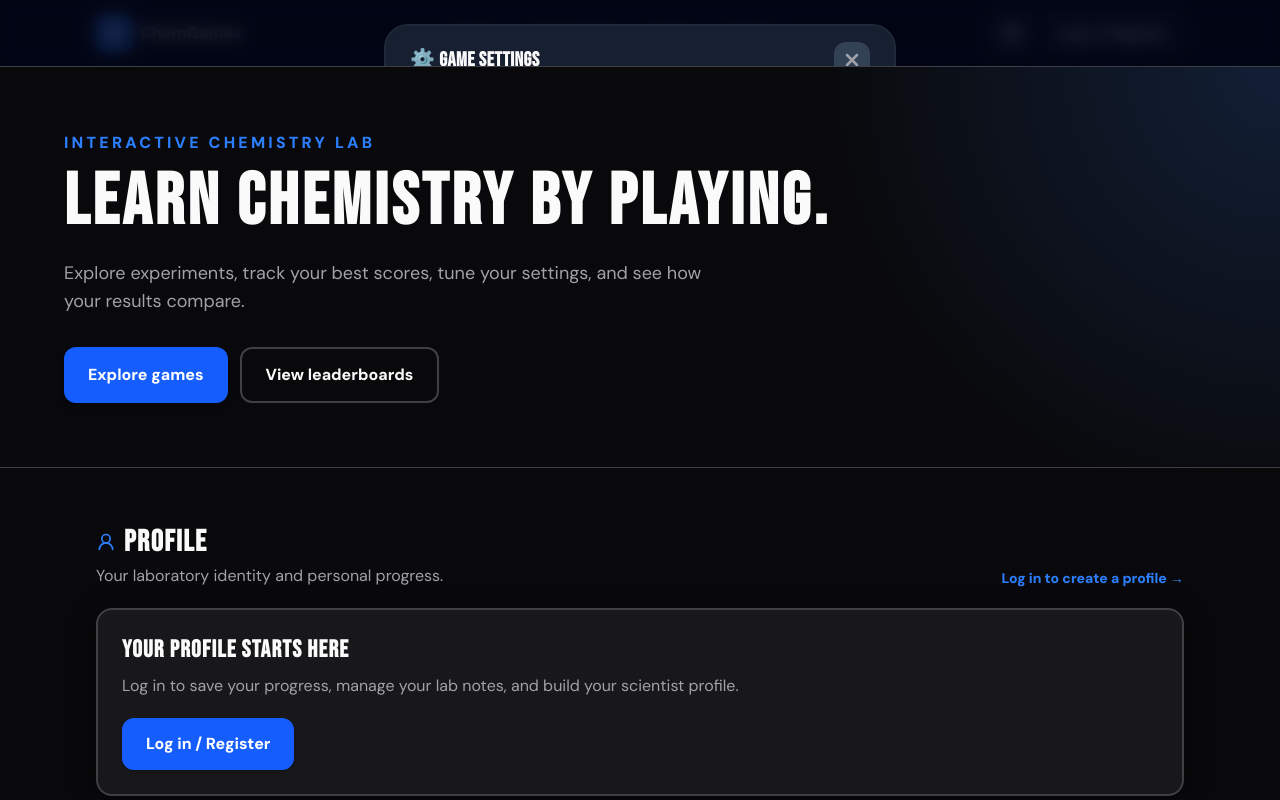
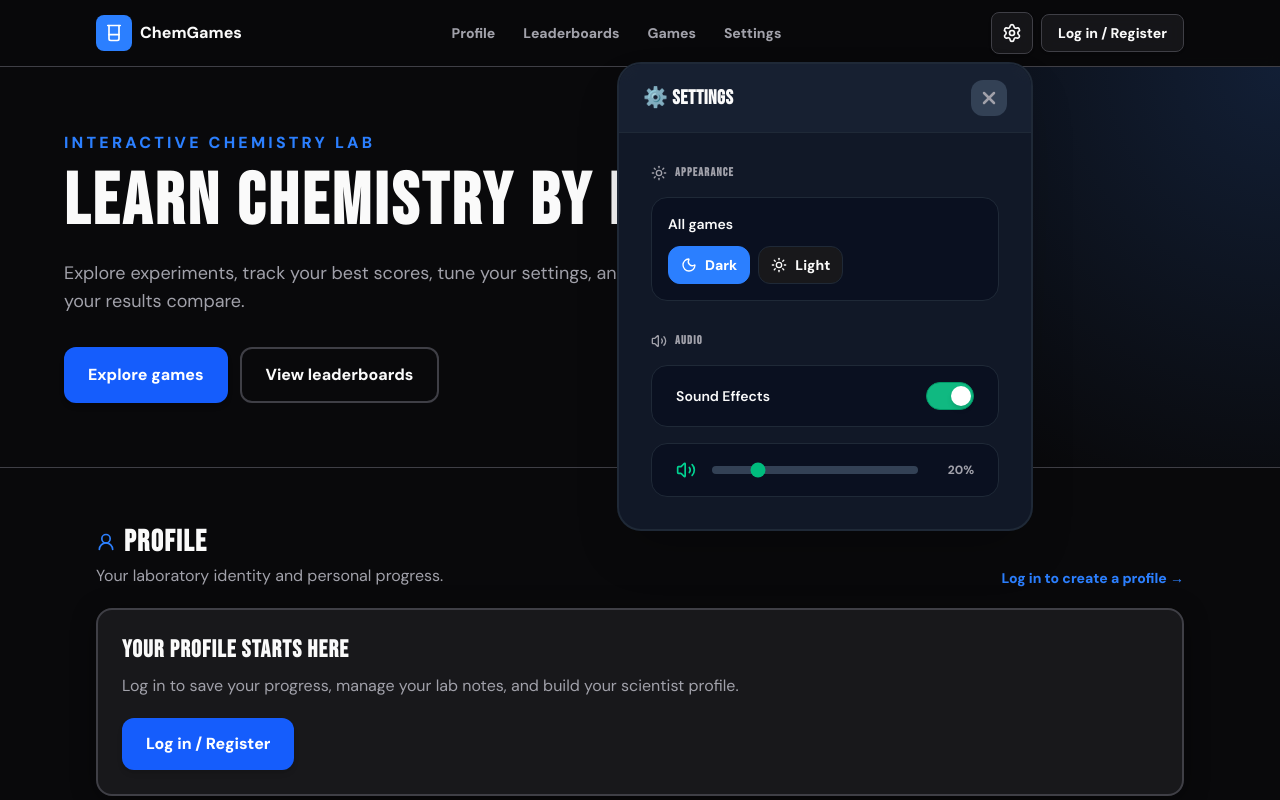
Before and after one commit to StellaSlad-Appian/chem-games, a Next.js app: page / in a window 1280 px wide. Both pictures are taken after a click on the button "Open general settings". Shown: the top 800 px of the page. Built offline with nearby package versions, Linux system fonts and the light colour scheme; no server answers.

Commit message:
fixed issue with global settings popup

```diff
--- a/src/components/auth/AuthButton.tsx
+++ b/src/components/auth/AuthButton.tsx
@@ -10,7 +10,7 @@ export function AuthButton({ isAuthenticated }: { isAuthenticated: boolean }) {
   const [isPending, setIsPending] = useState(false);
 
   if (!isAuthenticated) {
-    return <Link href="/auth" className="rounded-lg border border-[var(--border)] bg-[var(--surface)]/90 px-4 py-2 text-sm font-bold text-[var(--foreground)] shadow-sm backdrop-blur transition hover:border-blue-400">Log in / Register</Link>;
+    return <Link href="/auth" className="rounded-lg border border-(--border) bg-[var(--surface)]/90 px-4 py-2 text-sm font-bold text-[var(--foreground)] shadow-sm backdrop-blur transition hover:border-blue-400">Log in / Register</Link>;
   }
 
   async function signOut() {
@@ -24,5 +24,5 @@ export function AuthButton({ isAuthenticated }: { isAuthenticated: boolean }) {
     }
   }
 
-  return <button type="button" onClick={signOut} disabled={isPending} className="rounded-lg border border-[var(--border)] bg-[var(--surface)]/90 px-4 py-2 text-sm font-bold text-[var(--foreground)] shadow-sm backdrop-blur transition hover:border-red-400 disabled:opacity-60">{isPending ? 'Logging out…' : 'Log out'}</button>;
+  return <button type="button" onClick={signOut} disabled={isPending} className="rounded-lg border border-(--border) bg-(--surface)/90 px-4 py-2 text-sm font-bold text-(--foreground) shadow-sm backdrop-blur transition hover:border-red-400 disabled:opacity-60">{isPending ? 'Logging out…' : 'Log out'}</button>;
 }
--- a/src/components/games/shared/GameSettingsModal.tsx
+++ b/src/components/games/shared/GameSettingsModal.tsx
@@ -9,12 +9,14 @@ interface GameSettingsModalProps {
   isOpen: boolean;
   onClose: () => void;
   gameId?: GameThemeScope;
+  variant?: 'modal' | 'popover'; // <-- Added variant
 }
 
 export default function GameSettingsModal({
   isOpen,
   onClose,
   gameId,
+  variant = 'modal', // Default to modal for existing game pages
 }: GameSettingsModalProps) {
   const {
     isMuted,
@@ -28,24 +30,23 @@ export default function GameSettingsModal({
   } = useGameSettings();
 
   const isSoundEnabled = !isMuted;
+  const isModal = variant === 'modal';
 
   // Escape key support
   useEffect(() => {
     if (!isOpen) return;
 
     const handleKeyDown = (e: KeyboardEvent) => {
-      if (e.key === 'Escape') {
-        onClose();
-      }
+      if (e.key === 'Escape') onClose();
     };
 
     window.addEventListener('keydown', handleKeyDown);
     return () => window.removeEventListener('keydown', handleKeyDown);
   }, [isOpen, onClose]);
 
-  // Lock background scroll
+  // Lock background scroll (ONLY for modal variant)
   useEffect(() => {
-    if (!isOpen) return;
+    if (!isOpen || !isModal) return;
 
     const previousOverflow = document.body.style.overflow;
     document.body.style.overflow = 'hidden';
@@ -53,26 +54,43 @@ export default function GameSettingsModal({
     return () => {
       document.body.style.overflow = previousOverflow;
     };
-  }, [isOpen]);
+  }, [isOpen, isModal]);
 
   if (!isOpen) return null;
 
   return (
-    <div className="fixed inset-0 z-50 flex items-start justify-center overflow-y-auto p-4 sm:items-center sm:p-6 select-none">
-
-      {/* Backdrop */}
+    <>
+      {/* Backdrop: Dark and blurry for modal, invisible click-catcher for popover */}
       <div
-        className="absolute inset-0 bg-slate-950/80 backdrop-blur-sm"
+        className={
+          isModal
+            ? "fixed inset-0 z-50 bg-slate-950/80 backdrop-blur-sm"
+            : "fixed inset-0 z-40"
+        }
         onClick={onClose}
+        aria-hidden="true"
       />
 
-      {/* Modal Shell */}
-      <div className="relative my-auto w-full max-w-lg max-h-[calc(100dvh-2rem)] overflow-y-auto rounded-3xl border-2 border-[var(--game-panel-border)] bg-[var(--game-panel)] shadow-2xl animate-in fade-in zoom-in-95 duration-200 sm:max-h-[calc(100dvh-3rem)]">
-
+      {/* Positioning Wrapper */}
+      <div
+        className={
+          isModal
+            ? "fixed inset-0 z-50 flex pointer-events-none items-start justify-center overflow-y-auto p-4 sm:items-center sm:p-6 select-none"
+            : "absolute right-0 top-[calc(100%+0.5rem)] z-50 w-[26rem] pointer-events-none select-none"
+        }
+      >
+        {/* Shell Container */}
+        <div
+          className={`relative pointer-events-auto rounded-3xl border-2 border-[var(--game-panel-border)] bg-[var(--game-panel)] shadow-2xl animate-in fade-in zoom-in-95 duration-200 ${
+            isModal
+              ? "my-auto w-full max-w-lg max-h-[calc(100dvh-2rem)] overflow-y-auto sm:max-h-[calc(100dvh-3rem)]"
+              : "w-full max-h-[80vh] overflow-y-auto"
+          }`}
+        >
           {/* Header */}
           <div className="sticky top-0 z-10 flex items-center justify-between border-b border-[var(--game-panel-border)] bg-[var(--game-modal-header)] px-6 py-4 backdrop-blur">
             <h2 className="flex items-center gap-2 text-xl font-black tracking-wide text-[var(--foreground)]">
-            ⚙️ Game Settings
+              ⚙️ {isModal ? 'Game Settings' : 'Settings'}
             </h2>
 
             <button
@@ -90,15 +108,31 @@ export default function GameSettingsModal({
 
               {/* APPEARANCE SECTION */}
               <section className="flex flex-col gap-4">
-              <h3 className="flex items-center gap-2 text-xs font-bold uppercase tracking-widest text-[var(--muted)]"><Sun className="h-4 w-4" />Appearance</h3>
-              {gameId && <ThemeSelector label="This game" value={gameThemes[gameId] ?? 'global'} onChange={(theme) => setGameTheme(gameId, theme)} includeGlobal />}
-              <ThemeSelector label={gameId ? 'All games default' : 'All games'} value={globalTheme} onChange={(theme) => { if (theme !== 'global') setGlobalTheme(theme); }} />
-              {gameId && <p className="text-xs leading-relaxed text-[var(--muted)]">A game-specific choice overrides the all-games default. Choose “Use global” to follow it again.</p>}
+                <h3 className="flex items-center gap-2 text-xs font-bold uppercase tracking-widest text-[var(--muted)]">
+                  <Sun className="h-4 w-4" />Appearance
+                </h3>
+                {gameId && (
+                  <ThemeSelector
+                    label="This game"
+                    value={gameThemes[gameId] ?? 'global'}
+                    onChange={(theme) => setGameTheme(gameId, theme)}
+                    includeGlobal
+                  />
+                )}
+                <ThemeSelector
+                  label={gameId ? 'All games default' : 'All games'}
+                  value={globalTheme}
+                  onChange={(theme) => { if (theme !== 'global') setGlobalTheme(theme); }}
+                />
+                {gameId && (
+                  <p className="text-xs leading-relaxed text-[var(--muted)]">
+                    A game-specific choice overrides the all-games default. Choose “Use global” to follow it again.
+                  </p>
+                )}
               </section>
 
               {/* AUDIO SECTION */}
               <section className="flex flex-col gap-4">
-
                 <h3 className="flex items-center gap-2 text-xs font-bold uppercase tracking-widest text-[var(--muted)]">
                   <Volume2 className="h-4 w-4" />
                   Audio
@@ -106,24 +140,20 @@ export default function GameSettingsModal({
 
                 {/* Toggle Row */}
                 <div className="flex flex-row items-center justify-between w-full rounded-2xl border border-[var(--game-panel-border)] bg-[var(--game-modal-row)] px-6 py-4">
-
-                  {/* Left Side: Label Text */}
                   <span className="text-sm font-semibold text-[var(--foreground)] select-none">
                     Sound Effects
                   </span>
 
-                  {/* Right Side: Small, Pinned Pill Toggle */}
                   <button
                     type="button"
                     role="switch"
                     aria-checked={isSoundEnabled}
                     onClick={toggleMute}
-                    // Hardcoded safety styles override any broken CSS compiler or global broad resets
                     style={{ width: '48px', minWidth: '48px', maxWidth: '48px', height: '28px' }}
                     className={`relative inline-flex shrink-0 cursor-pointer items-center rounded-full transition-colors p-1 outline-none border focus-visible:ring-2 focus-visible:ring-emerald-500 ${
                       isSoundEnabled
-                        ? 'bg-(--game-success) border-emerald-600'
-                        : 'bg-(--game-highlight-surface) border-(--game-highlight-border)'
+                        ? 'bg-[var(--game-success)] border-emerald-600'
+                        : 'bg-[var(--game-highlight-surface)] border-[var(--game-highlight-border)]'
                     }`}
                   >
                     <span
@@ -134,12 +164,10 @@ export default function GameSettingsModal({
                       }`}
                     />
                   </button>
-
                 </div>
 
                 {/* Volume Row */}
                 <div className="flex items-center gap-4 rounded-2xl border border-[var(--game-panel-border)] bg-[var(--game-modal-row)] px-6 py-4">
-
                   <div className="shrink-0">
                     {isMuted || volume === 0 ? (
                       <VolumeX className="h-5 w-5 text-[var(--muted)]" />
@@ -162,15 +190,16 @@ export default function GameSettingsModal({
                     {isMuted ? 0 : Math.round(volume * 100)}%
                   </span>
                 </div>
-
               </section>
 
             </div>
           </div>
         </div>
       </div>
+    </>
   );
 }
+
 
 function ThemeSelector({ label, value, onChange, includeGlobal = false }: { label: string; value: Theme | 'global'; onChange: (theme: Theme | 'global') => void; includeGlobal?: boolean }) {
   const choices: Array<{ value: Theme | 'global'; label: string; icon?: typeof Sun }> = [
--- a/src/components/ui/GlobalSettingsButton.tsx
+++ b/src/components/ui/GlobalSettingsButton.tsx
@@ -1,3 +1,4 @@
+// src/components/layout/GlobalSettingsButton.tsx
 'use client';
 
 import { useState } from 'react';
@@ -6,5 +7,25 @@ import GameSettingsModal from '../games/shared/GameSettingsModal';
 
 export function GlobalSettingsButton() {
   const [isOpen, setIsOpen] = useState(false);
-  return <><button type="button" onClick={() => setIsOpen(true)} className="rounded-lg border border-[var(--border)] bg-[var(--surface)]/90 p-2.5 text-[var(--foreground)] shadow-sm backdrop-blur transition hover:border-blue-400" aria-label="Open general settings"><Settings className="h-5 w-5" /></button><GameSettingsModal isOpen={isOpen} onClose={() => setIsOpen(false)} /></>;
+
+  return (
+    // 1. Add relative positioning to anchor the popover
+    <div className="relative inline-block">
+      <button
+        type="button"
+        onClick={() => setIsOpen(true)}
+        className="rounded-lg border border-(--border) bg-(--surface)/90 p-2.5 text-(--foreground) shadow-sm backdrop-blur transition hover:border-blue-400"
+        aria-label="Open general settings"
+      >
+        <Settings className="h-5 w-5" />
+      </button>
+
+      {/* 2. Pass the popover variant */}
+      <GameSettingsModal
+        isOpen={isOpen}
+        onClose={() => setIsOpen(false)}
+        variant="popover"
+      />
+    </div>
+  );
 }
```
Lines whose indentation alone changed are shown as unchanged.
